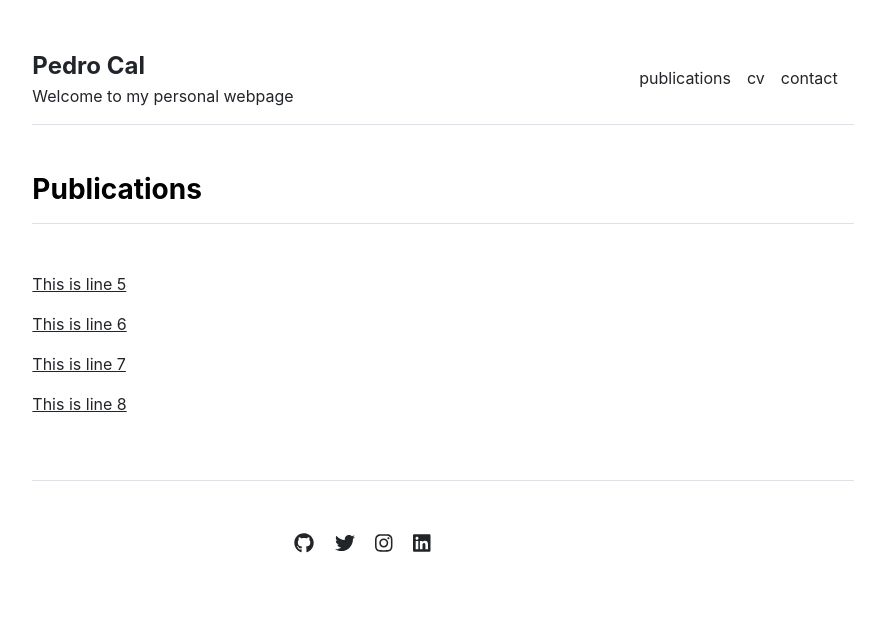
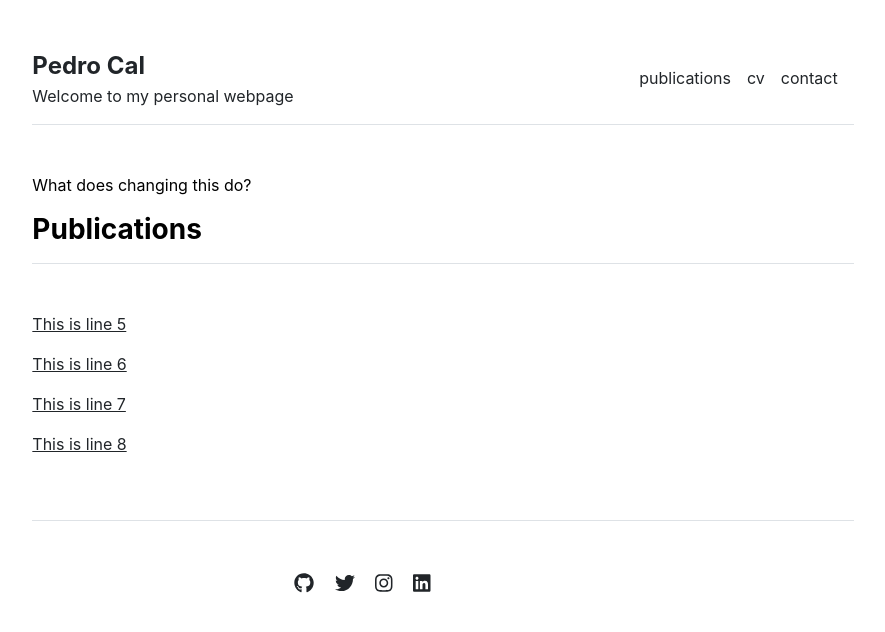
Before and after one commit to pmcal/pmcal.github.io, a Jekyll site: the page built from publications.md, in a window 1280 px wide. Shown: the top 632 px of the page, without its empty margins (197-1082 px from the left). Built offline with Jekyll 4.4.1, drawn with Linux system fonts in a browser that asks for light colours.

Commit message:
Update publications.md

```diff
--- a/publications.md
+++ b/publications.md
@@ -2,3 +2,5 @@
 layout: publications
 title: "Publications"
 ---
+
+What does changing this do?
```
